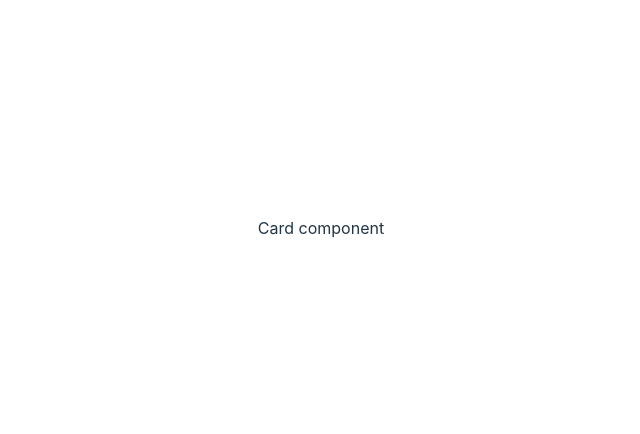
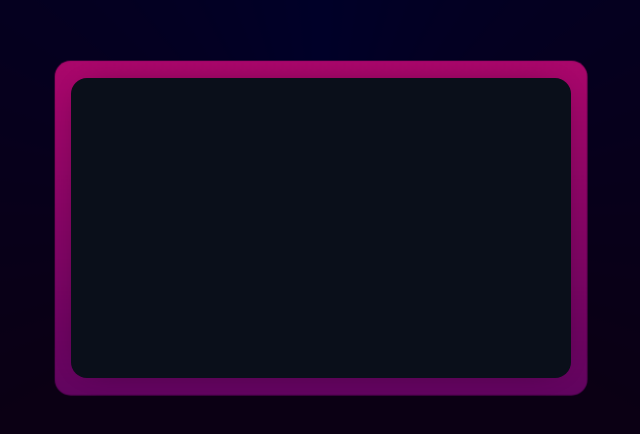
Before and after one commit to pkrinesh/3d-tilting-card-vue, a Vue app: page / in a window 1280 px wide. Shown: the part 172-606 px from the top of the page, without its empty margins (319-959 px from the left). Built offline with nearby package versions, Linux system fonts and the light colour scheme.

Commit message:
feat: card

```diff
--- a/src/App.vue
+++ b/src/App.vue
@@ -1,7 +1,59 @@
-<script setup lang="ts"></script>
+<script setup lang="ts">
+/* no-prettier */
+</script>
 
 <template>
-  <p>Card component</p>
+  <div class="container">
+    <div class="card language-css" tabindex="0"></div>
+  </div>
 </template>
 
-<style scoped></style>
+<style scoped>
+.card {
+  --rotateX: 0deg;
+  --rotateY: 0deg;
+
+  width: 500px;
+  height: 300px;
+  font-size: 3rem;
+  font-weight: bold;
+  background: hsl(222, 45%, 7%);
+  padding: 2rem;
+  border-radius: 1rem;
+
+  position: relative;
+
+  transform-style: preserve-3d;
+  transform: perspective(5000px) rotateY(var(--rotateX)) rotateX(var(--rotateY));
+}
+
+.card::before,
+.card::after {
+  content: '';
+  position: absolute;
+  border-radius: inherit;
+}
+
+/* shadow */
+.card::before {
+  inset: 0.75rem;
+  border-radius: inherit;
+  background: black;
+  z-index: -1;
+  transform: translateZ(-50px);
+  filter: blur(15px);
+  opacity: 0.5;
+}
+
+/* gradient thingy */
+.card::after {
+  z-index: -2;
+  inset: -1.2rem;
+
+  background: #aa076b;
+  background: -webkit-linear-gradient(to top, #61045f, #aa076b);
+  background: linear-gradient(to top, #61045f, #aa076b);
+
+  transform: translateZ(-50px);
+}
+</style>
--- a/src/style.css
+++ b/src/style.css
@@ -2,10 +2,6 @@
   font-family: Inter, system-ui, Avenir, Helvetica, Arial, sans-serif;
   line-height: 1.5;
   font-weight: 400;
-
-  color-scheme: light dark;
-  color: rgba(255, 255, 255, 0.87);
-  background-color: #242424;
 
   font-synthesis: none;
   text-rendering: optimizeLegibility;
@@ -14,67 +10,26 @@
   -webkit-text-size-adjust: 100%;
 }
 
-a {
-  font-weight: 500;
-  color: #646cff;
-  text-decoration: inherit;
-}
-a:hover {
-  color: #535bf2;
+*,
+*::after,
+*::before {
+  margin: 0;
+  padding: 0;
+  box-sizing: border-box;
 }
 
 body {
-  margin: 0;
-  display: flex;
+  background: hsl(224, 32%, 12%);
+  background-image: conic-gradient(
+    from 0deg at 50% 50%,
+    blue,
+    purple,
+    purple,
+    blue
+  );
+  background-blend-mode: multiply;
+
+  min-block-size: 100dvh;
+  display: grid;
   place-items: center;
-  min-width: 320px;
-  min-height: 100vh;
 }
-
-h1 {
-  font-size: 3.2em;
-  line-height: 1.1;
-}
-
-button {
-  border-radius: 8px;
-  border: 1px solid transparent;
-  padding: 0.6em 1.2em;
-  font-size: 1em;
-  font-weight: 500;
-  font-family: inherit;
-  background-color: #1a1a1a;
-  cursor: pointer;
-  transition: border-color 0.25s;
-}
-button:hover {
-  border-color: #646cff;
-}
-button:focus,
-button:focus-visible {
-  outline: 4px auto -webkit-focus-ring-color;
-}
-
-.card {
-  padding: 2em;
-}
-
-#app {
-  max-width: 1280px;
-  margin: 0 auto;
-  padding: 2rem;
-  text-align: center;
-}
-
-@media (prefers-color-scheme: light) {
-  :root {
-    color: #213547;
-    background-color: #ffffff;
-  }
-  a:hover {
-    color: #747bff;
-  }
-  button {
-    background-color: #f9f9f9;
-  }
-}
```
